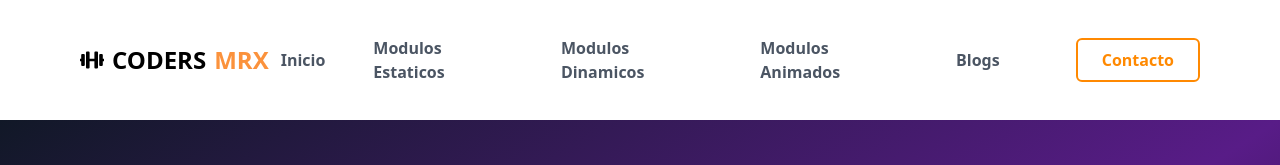
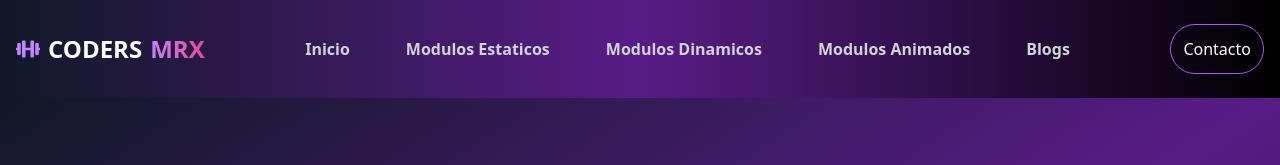
Before and after one commit to MarxAlonso/modelos-mrx, a React (Vite) app: page /modulosestaticos in a window 1280 px wide. Shown: the top 165 px of the page. Built offline with nearby package versions, Linux system fonts and the light colour scheme; a web font is replaced by a local one.

Commit message:
mejora del navbar

```diff
--- a/src/common/Header/Navbar.tsx
+++ b/src/common/Header/Navbar.tsx
@@ -3,7 +3,7 @@ import { FaDumbbell } from "react-icons/fa";
 import { MdMenu } from "react-icons/md";
 import { motion } from "framer-motion";
 import { ResponsiveMenu } from "./ResponsiveMenu.tsx";
-const NavbarMenu = [
+export const NavbarMenu = [
   {
     id: 1,
     title: "Inicio",
@@ -35,50 +35,62 @@ export const Navbar = () => {
   const [open, setOpen] = React.useState(false);
   return (
     <>
-      <nav>
+      <nav className="bg-gradient-to-r from-gray-900 via-purple-900 to-black shadow-lg">
         <motion.div
-          initial={{ opacity: 0 }}
-          animate={{ opacity: 1 }}
+          initial={{ opacity: 0, y: -20 }}
+          animate={{ opacity: 1, y: 0 }}
           transition={{ duration: 0.5, delay: 0.5 }}
-          className="container flex justify-between items-center py-8"
+          className="container mx-auto flex justify-between items-center py-6 px-4"
         >
           {/* Logo section */}
-          <div className="text-2xl flex items-center gap-2 font-bold uppercase">
-            <FaDumbbell />
+          <motion.div
+            whileHover={{ scale: 1.05 }}
+            className="text-2xl flex items-center gap-2 font-bold uppercase text-white"
+          >
+            <FaDumbbell className="text-purple-400" />
             <p>Coders</p>
-            <p className="text-secondary">MRX</p>
-          </div>
+            <p className="bg-gradient-to-r from-purple-400 to-pink-500 bg-clip-text text-transparent">MRX</p>
+          </motion.div>
+
           {/* Menu section */}
           <div className="hidden md:block">
-            <ul className="flex items-center gap-6 text-gray-600">
-              {NavbarMenu.map((item) => {
-                return (
-                  <li key={item.id}>
+            <ul className="flex items-center gap-6">
+              {NavbarMenu.map((item) => (
+                <motion.li
+                  key={item.id}
+                  whileHover={{ scale: 1.1 }}
+                  whileTap={{ scale: 0.95 }}
+                >
                   <a
                     href={item.link}
-                      className="
-                    inline-block py-1 px-3 hover:text-primary font-semibold"
+                    className="inline-block py-2 px-4 text-gray-300 hover:text-white hover:bg-purple-800 rounded-lg transition-all duration-300 font-semibold"
                   >
                     {item.title}
                   </a>
-                  </li>
-                );
-              })}
+                </motion.li>
+              ))}
             </ul>
           </div>
+
           {/* Icons section */}
           <div className="flex items-center gap-4">
-            <button className="text-2xl hover:bg-primary hover:text-white rounded-full p-2 duration-200">
-            </button>
-            <button className="text-2xl hover:bg-primary hover:text-white rounded-full p-2 duration-200">
-            </button>
-            <button className="hover:bg-primary text-primary font-semibold hover:text-white rounded-md border-2 border-primary px-6 py-2 duration-200 hidden md:block">
+            <motion.button
+              whileHover={{ scale: 1.1 }}
+              whileTap={{ scale: 0.95 }}
+              className="hover:bg-purple-700 text-white rounded-full p-3 duration-300 border border-purple-500 hover:border-purple-400"
+            >
               Contacto
-            </button>
-          </div>
+            </motion.button>
+
             {/* Mobile hamburger Menu section */}
-          <div className="md:hidden" onClick={() => setOpen(!open)}>
-            <MdMenu className="text-4xl" />
+            <motion.div
+              whileHover={{ scale: 1.1 }}
+              whileTap={{ scale: 0.95 }}
+              className="md:hidden cursor-pointer text-white"
+              onClick={() => setOpen(!open)}
+            >
+              <MdMenu className="text-4xl hover:text-purple-400 transition-colors" />
+            </motion.div>
           </div>
         </motion.div>
       </nav>
--- a/src/common/Header/ResponsiveMenu.tsx
+++ b/src/common/Header/ResponsiveMenu.tsx
@@ -1,11 +1,10 @@
 import { motion, AnimatePresence } from "framer-motion";
+import { NavbarMenu } from "./Navbar";
 
-/* Se crea una interfaz ResponsiveMenuProps para definir el tipo de las propiedades que recibe el componente ResponsiveMenu. En este caso, la propiedad open es de tipo boolean. */
 interface ResponsiveMenuProps {
   open: boolean;
 }
 
-/*Uso de React.FC<ResponsiveMenuProps>: Esto se usa para definir que ResponsiveMenu es un componente funcional de React que recibe las propiedades descritas en ResponsiveMenuProps. */
 export const ResponsiveMenu: React.FC<ResponsiveMenuProps> = ({ open }) => {
   return (
     <AnimatePresence mode="wait">
@@ -15,17 +14,39 @@ export const ResponsiveMenu: React.FC<ResponsiveMenuProps> = ({ open }) => {
           animate={{ opacity: 1, y: 0 }}
           exit={{ opacity: 0, y: -100 }}
           transition={{ duration: 0.3 }}
-          className="absolute top-20 left-0 w-full h-screen z-20"
+          className="fixed top-20 left-0 w-full h-screen z-50 bg-black bg-opacity-50 backdrop-blur-lg"
         >
-          <div className="text-xl font-semibold uppercase bg-primary text-white py-10 m-6 rounded-3xl">
-            <ul className="flex flex-col justify-center items-center gap-10">
-              <li>Inicio</li>
-              <li>Modulos Estaticos</li>
-              <li>Modulos Dinamicos</li>
-              <li>Modulos Animados</li>
-              <li>Blogs</li>
+          <motion.div
+            initial={{ scale: 0.9, opacity: 0 }}
+            animate={{ scale: 1, opacity: 1 }}
+            exit={{ scale: 0.9, opacity: 0 }}
+            className="bg-gradient-to-b from-gray-900 via-purple-900 to-black text-white py-8 px-6 m-4 rounded-2xl shadow-lg shadow-purple-500/20"
+          >
+            <ul className="flex flex-col justify-center items-center gap-8">
+              {NavbarMenu.map((item) => (
+                <motion.li
+                  key={item.id}
+                  whileHover={{ scale: 1.1, x: 10 }}
+                  whileTap={{ scale: 0.95 }}
+                  className="w-full text-center"
+                >
+                  <a
+                    href={item.link}
+                    className="inline-block w-full py-3 px-6 text-lg font-semibold hover:bg-purple-800 rounded-xl transition-all duration-300"
+                  >
+                    {item.title}
+                  </a>
+                </motion.li>
+              ))}
+              <motion.button
+                whileHover={{ scale: 1.05 }}
+                whileTap={{ scale: 0.95 }}
+                className="mt-4 px-8 py-3 bg-purple-700 hover:bg-purple-600 rounded-xl font-semibold transition-colors duration-300 shadow-lg shadow-purple-500/20"
+              >
+                Contacto
+              </motion.button>
             </ul>
-          </div>
+          </motion.div>
         </motion.div>
       )}
     </AnimatePresence>
```
Lines whose indentation alone changed are shown as unchanged.
